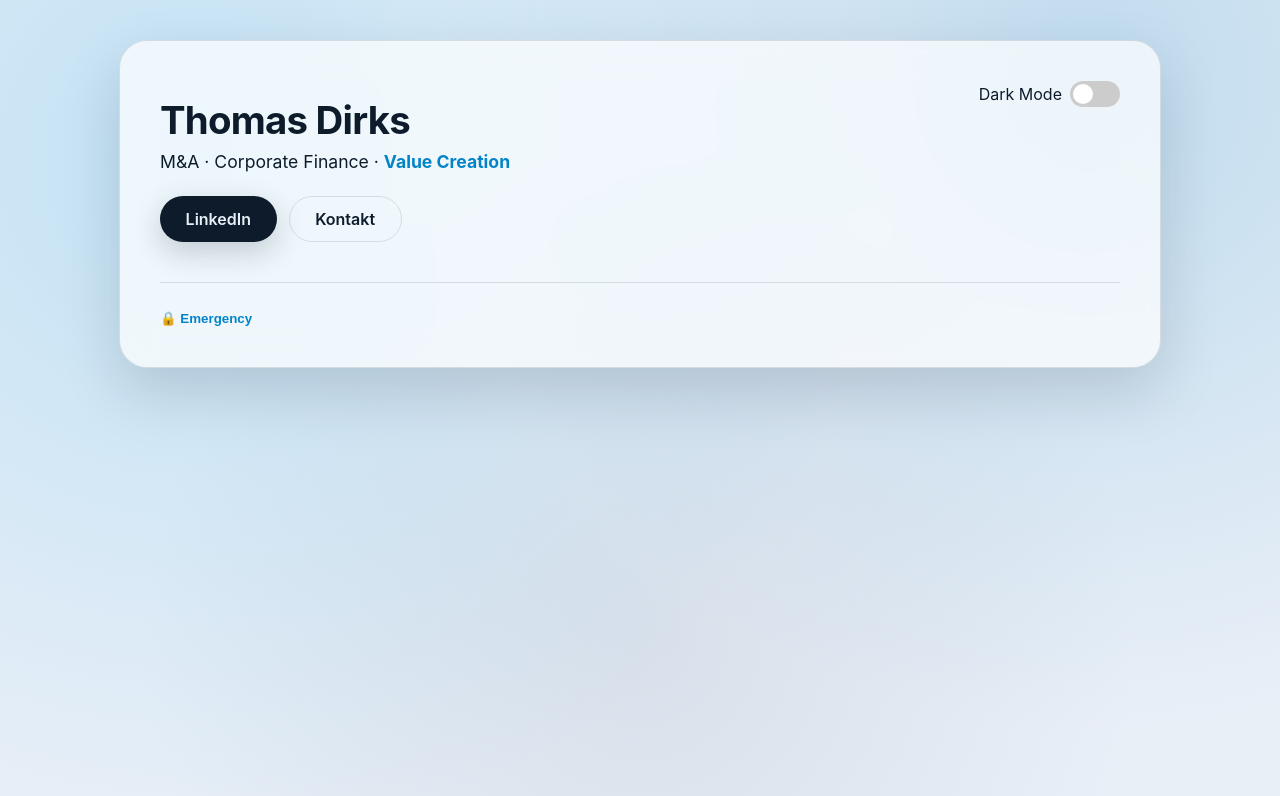
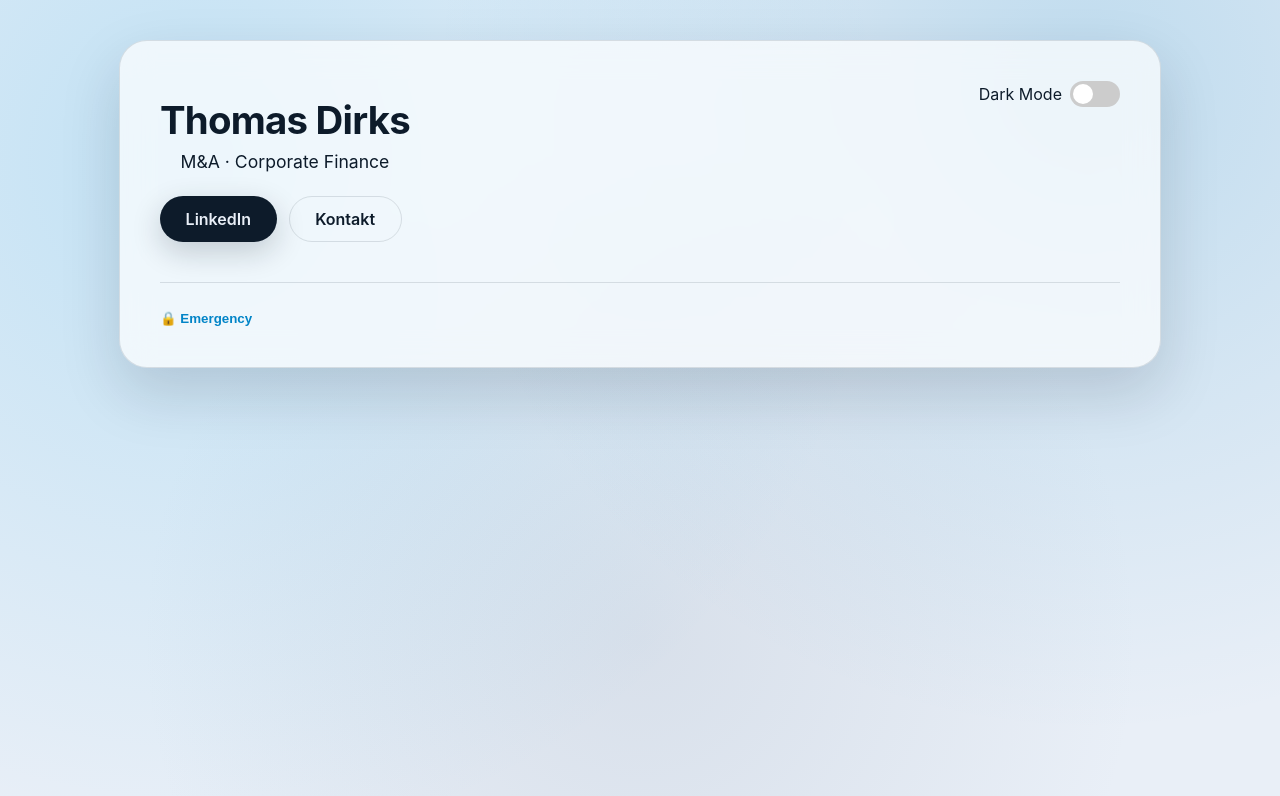
Before and after one commit to tjdirks/tjdirks.github.io, a plain HTML site: page index.html in a window 1280 px wide. Drawn offline with Linux system fonts and the light colour scheme.

Commit message:
Update text alignment and subtitle in index.html
Centered the text alignment in the hero section and removed the strong emphasis from the subtitle.

```diff
--- a/index.html
+++ b/index.html
@@ -71,7 +71,7 @@
     }
 
     .hero {
-      text-align: left;
+      text-align: center;
     }
 
     .kicker {
@@ -343,7 +343,7 @@
       <header class="header">
         <div class="hero">
           <h1>Thomas Dirks</h1>
-          <p class="subtitle">M&amp;A · Corporate Finance · <strong>Value Creation</strong></p>
+          <p class="subtitle">M&amp;A · Corporate Finance</p>
 
           <div class="links">
             <a href="https://www.linkedin.com/in/tjdirks" target="_blank">LinkedIn</a>
```
